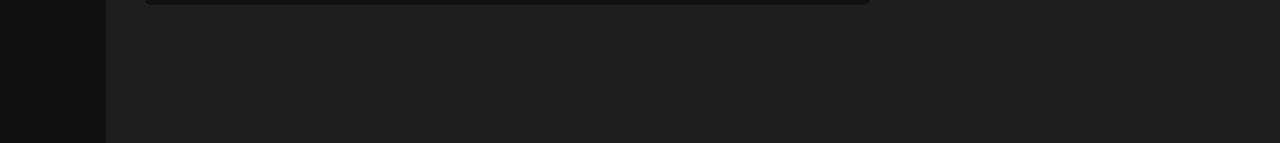
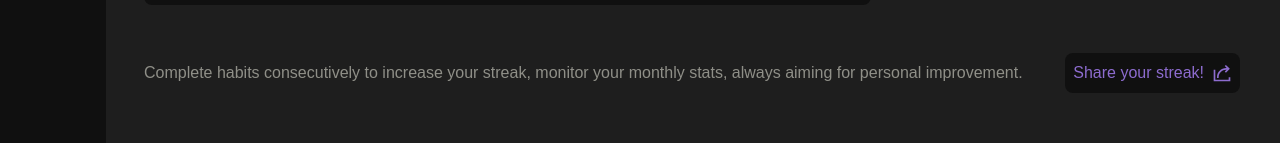
Before and after one commit to joaonative/hh-client, a React (Vite) app: page /home in a window 1280 px wide. Shown: the part 387-530 px from the top of the page. Built offline with nearby package versions, Linux system fonts and the light colour scheme; no server answers; sample sign-in values are in the browser's storage.

Commit message:
feat: share button

```diff
--- a/src/pages/Home.tsx
+++ b/src/pages/Home.tsx
@@ -16,8 +16,23 @@
 import DayStreak from "../components/ui/DayStreak";
 import { useEffect, useState } from "react";
 import Loading from "../components/ui/Loading";
+import domtoimage from "dom-to-image";
+import { saveAs } from "file-saver";
 
 function Home() {
+  const handleCapture = () => {
+    const divToCapture = document.getElementById("streak");
+    if (divToCapture) {
+      domtoimage.toBlob(divToCapture).then((blob) => {
+        if (blob) {
+          saveAs(blob, `${userData?.name} current streak`);
+        } else {
+          console.error("Failed to create blob.");
+        }
+      });
+    }
+  };
+
   const { userData } = useAuth();
 
   const [isLoading, setIsLoading] = useState(false);
@@ -87,6 +102,22 @@
                 />
               )}
             </GridContainer>
+            <div className="w-full flex lg:flex-row flex-col gap-2 lg:justify-between items-center">
+              <span className="text-half_text lg:text-base text-sm">
+                Complete habits consecutively to increase your streak, monitor
+                your monthly stats, always aiming for personal improvement.
+              </span>
+              <button
+                className="flex items-center gap-2 bg-darker rounded-lg p-2"
+                onClick={handleCapture}
+              >
+                <p className="text-primary lg:text-base text-xs w-max">
+                  Share your streak!
+                </p>
+
+                <img src="upload.svg" alt="upload icon" className="h-5 w-5" />
+              </button>
+            </div>
           </div>
         )}
       </Container>
```
Also changed, not shown: public/upload.svg.
